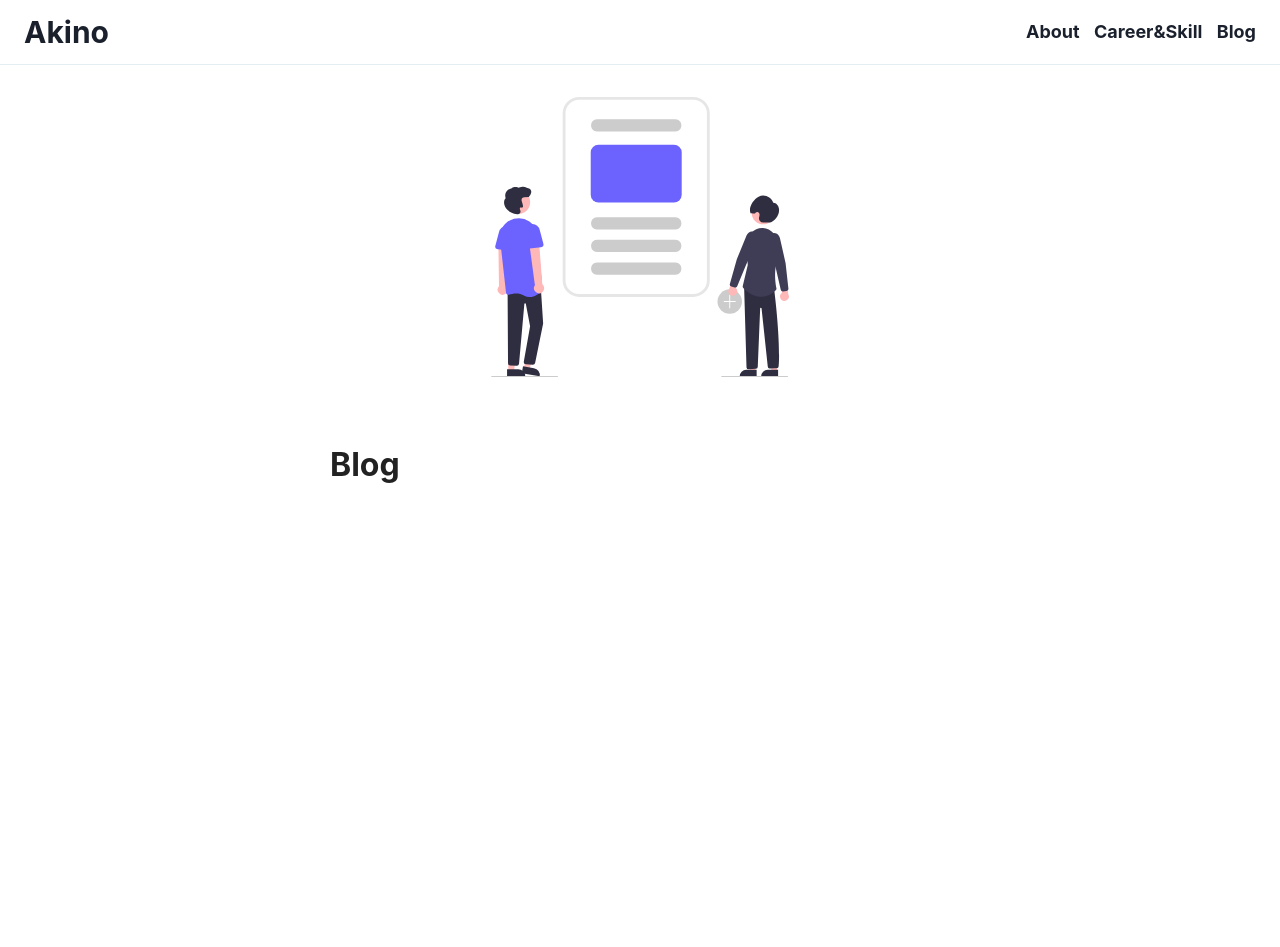
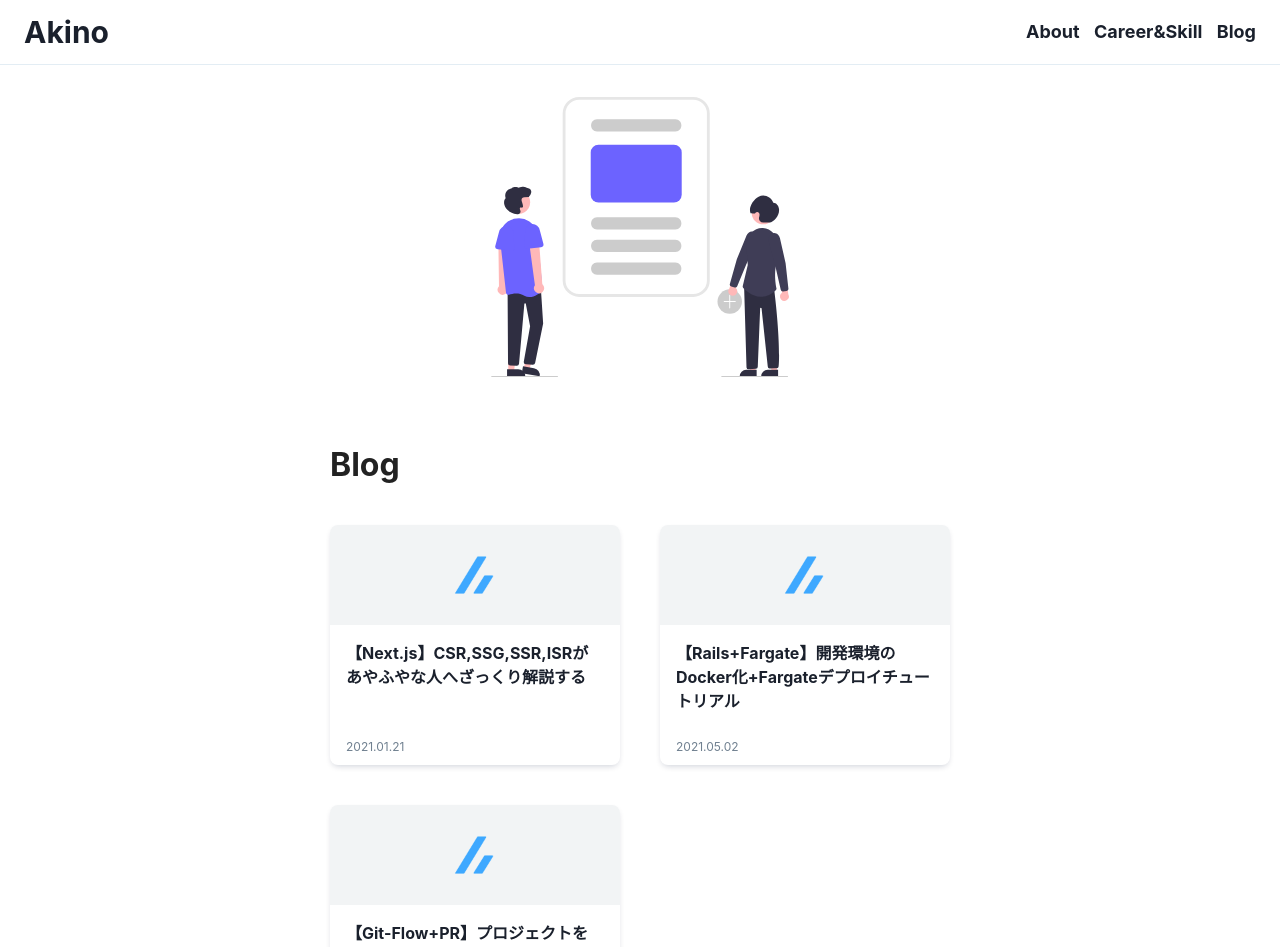
Before and after one commit to onikan27/myPortfolio, a Next.js app: page /blog in a window 1280 px wide. Shown: the top 947 px of the page. Before the commit the page ends 800 px from the top, so only its background shows below. Built offline with nearby package versions, Linux system fonts and the light colour scheme.

Commit message:
feat: Add article page

```diff
--- /dev/null
+++ b/src/components/molecules/Article.tsx
@@ -0,0 +1,56 @@
+import { Box, Flex, Image, Link } from '@chakra-ui/react'
+
+type ArticleProps = {
+  url: string
+  title: string
+  platform: 'zenn' | 'note'
+  release_date: string
+}
+
+const Article: React.FC<ArticleProps> = ({
+  url,
+  title,
+  platform,
+  release_date,
+}) => {
+  return (
+    <Link href={url} style={{ textDecoration: 'none' }}>
+      <Box
+        borderRadius="8px"
+        h="240px"
+        boxShadow="0 3px 6px -2px rgb(0 20 60 / 20%)"
+        w="290px"
+        position="relative"
+      >
+        <Flex
+          bg="#f2f4f5"
+          h="100px"
+          borderRadius="8px 8px 0 0"
+          justifyContent="center"
+          flexDirection="column"
+          alignItems="center"
+        >
+          {platform == 'zenn' && (
+            <Flex>
+              <Image src="/skill/zenn.png" w="50px" h="50px" />
+            </Flex>
+          )}
+        </Flex>
+        <Box fontSize="16px" fontWeight="700" m="16px" lineHeight="1.5">
+          <p>{title}</p>
+        </Box>
+        <Box
+          color="#708090"
+          fontSize="12px"
+          position="absolute"
+          bottom="0"
+          left="16px"
+        >
+          <p>{release_date}</p>
+        </Box>
+      </Box>
+    </Link>
+  )
+}
+
+export default Article
--- a/src/pages/blog.tsx
+++ b/src/pages/blog.tsx
@@ -1,7 +1,8 @@
-import { Box, Center, Image } from '@chakra-ui/react'
+import { Box, Center, Flex, Image } from '@chakra-ui/react'
 import { NextPage } from 'next'
 import Title from 'src/components/atoms/Title'
 import MainLayout from 'src/components/layout/MainLayout'
+import Article from 'src/components/molecules/Article'
 
 const career: NextPage = () => {
   return (
@@ -12,6 +13,33 @@ const career: NextPage = () => {
             <Image src="/blog.svg" w="440px" h="280px" />
           </Center>
           <Title>Blog</Title>
+          <Flex
+            justifyContent="space-between"
+            mt="36px"
+            flexWrap="wrap"
+            gridTemplateColumns="repeat(2,1fr)"
+            gridGap="40px"
+          >
+            <Article
+              title="【Next.js】CSR,SSG,SSR,ISRがあやふやな人へざっくり解説する"
+              url="https://zenn.dev/akino/articles/78479998efef55"
+              platform="zenn"
+              release_date="2021.01.21"
+            />
+            <Article
+              title="【Rails+Fargate】開発環境のDocker化+Fargateデプロイチュートリアル"
+              url="https://zenn.dev/akino/books/629502485ddb14"
+              platform="zenn"
+              release_date="2021.05.02"
+            />
+            <Article
+              title="【Git-Flow+PR】プロジェクトをGit-Flowに移行してみた。"
+              url="https://zenn.dev/akino/articles/1dcecd60009dbb"
+              platform="zenn"
+              release_date="2021.03.17"
+            />
+            {/* <Article title="" url="" platform="zenn" release_date=""/> */}
+          </Flex>
         </MainLayout>
       </Box>
     </>
```
Also changed, not shown: public/skill/zenn.png.
